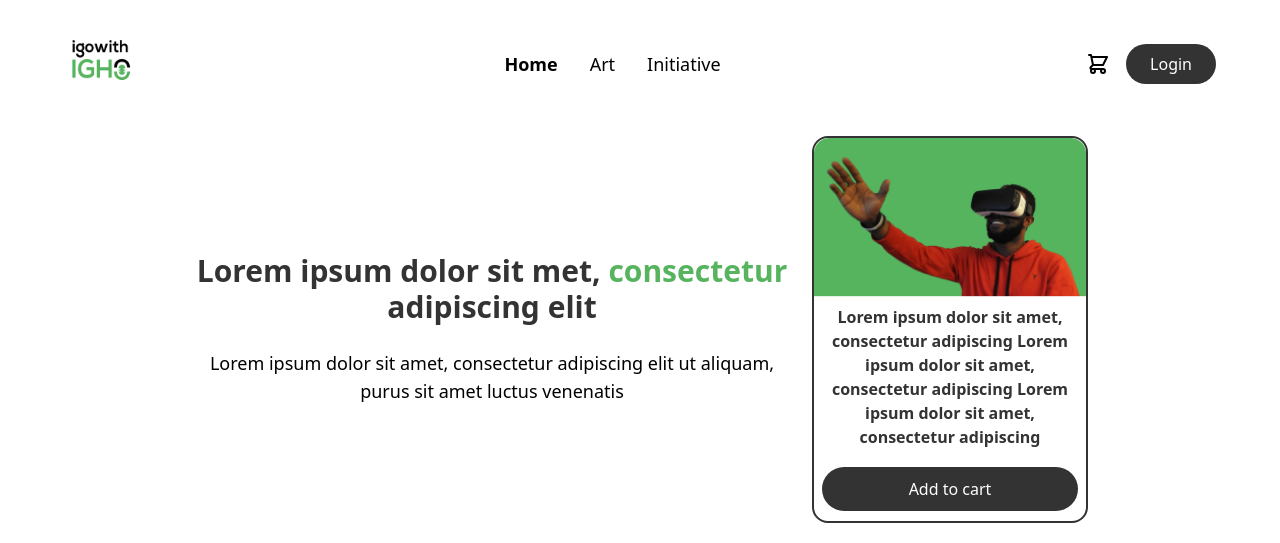
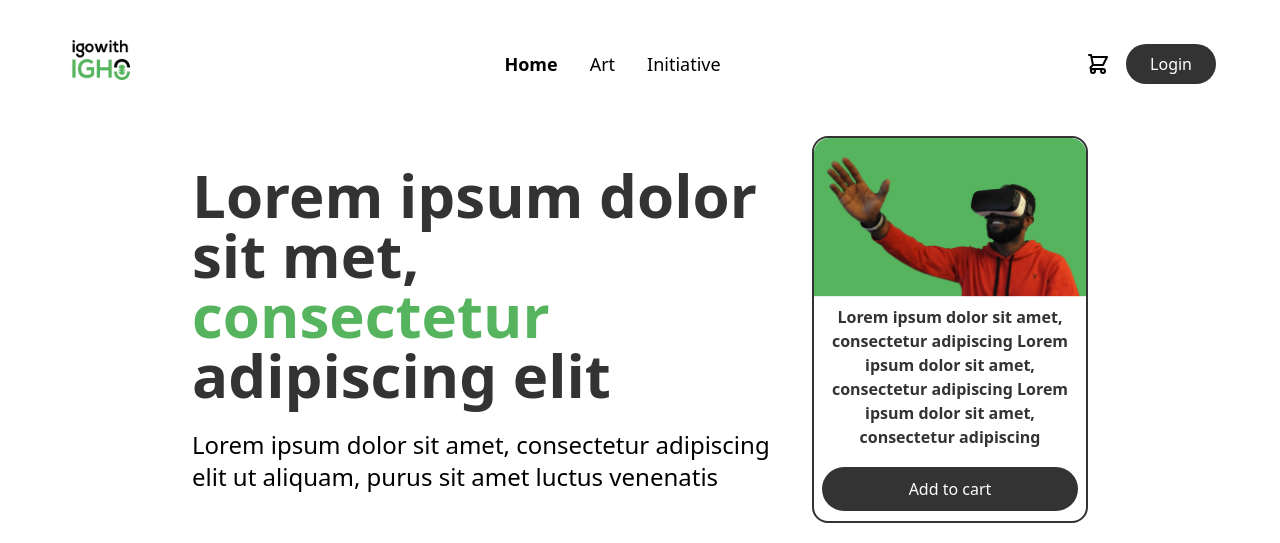
Before and after one commit to supreme2580/igowithigho-art-sale, a Next.js app: page / in a window 1280 px wide. Shown: the top 543 px of the page. Built offline with nearby package versions, Linux system fonts and the light colour scheme.

Commit message:
suprememods

```diff
--- a/components/Hero.tsx
+++ b/components/Hero.tsx
@@ -5,10 +5,10 @@ const Hero = () => {
         <div className="flex justify-center px-2.5 sm:px-16 pt-10">
             <div className="w-full space-y-5 flex flex-col md:flex-row items-center md:space-y-0 space-x-0 md:space-x-5 md:max-w-4xl">
                 <div className="space-y-6">
-                    <h1 className="text-3xl text-center font-bold text-ash">
+                    <h1 className="text-3xl lg:text-6xl text-center lg:text-left font-bold text-ash">
                         Lorem ipsum dolor sit met, <span className="text-green">consectetur</span> adipiscing elit
                     </h1>
-                    <p className="text-lg text-center text-black">
+                    <p className="text-lg lg:text-2xl text-center lg:text-left text-black">
                         Lorem ipsum dolor sit amet,
                         consectetur adipiscing elit ut
                         aliquam, purus sit amet
```
Also changed, not shown: 1 other file (tests, documents, lock files or other folders).
